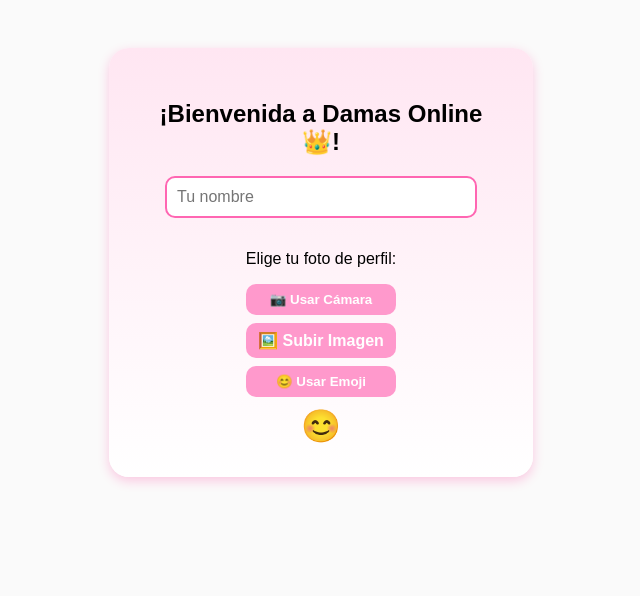
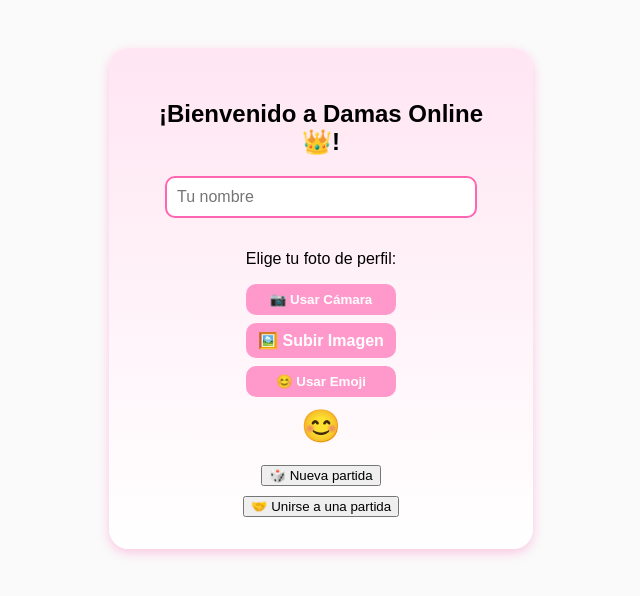
Before and after one commit to odeado/damas-online, a React (Vite) app: page / in a window 1280 px wide. Shown: the top 596 px of the page, without its empty margins (319-959 px from the left). Built offline with nearby package versions, Linux system fonts and the light colour scheme.

Commit message:
cambios ingreso

```diff
--- a/src/App.jsx
+++ b/src/App.jsx
@@ -274,7 +274,7 @@ useEffect(() => {
 if (!userReady) {
   return (
     <div className="welcome-screen">
-      <h2>¡Bienvenida a Damas Online 👑!</h2>
+      <h2>¡Bienvenido a Damas Online 👑!</h2>
 
       <input
         type="text"
@@ -316,7 +316,6 @@ if (!userReady) {
               if (file) {
                 const url = URL.createObjectURL(file);
                 setAvatar(url);
-                if (playerName.trim()) setUserReady(true); // 👈 pasa al menú
               }
             }}
             style={{ display: "none" }}
@@ -329,7 +328,6 @@ if (!userReady) {
             const emojis = ["😊", "😎", "🤩", "😺", "👻", "🤖", "🦊", "🐵"];
             const random = emojis[Math.floor(Math.random() * emojis.length)];
             setAvatar(random);
-            if (playerName.trim()) setUserReady(true); // 👈 pasa al menú
           }}
         >
           😊 Usar Emoji
@@ -355,7 +353,6 @@ if (!userReady) {
                 ctx.drawImage(video, 0, 0, canvas.width, canvas.height);
                 const imageUrl = canvas.toDataURL("image/png");
                 setAvatar(imageUrl);
-                if (playerName.trim()) setUserReady(true); // 👈 pasa al menú
                 document.getElementById("contenedor-camara").style.display = "none";
                 video.srcObject.getTracks().forEach((track) => track.stop());
               }}
@@ -383,6 +380,37 @@ if (!userReady) {
         ) : (
           <span className="avatar">{avatar}</span>
         )}
+      </div>
+
+      {/* 🎮 Botones del menú principal */}
+      <div className="menu" style={{ marginTop: "20px" }}>
+        <button
+          onClick={() => {
+            if (!playerName.trim()) {
+              alert("Ingresa tu nombre antes de continuar");
+              return;
+            }
+            createRoom();
+            setUserReady(true);
+          }}
+          className="btn"
+        >
+          🎲 Nueva partida
+        </button>
+
+        <button
+          onClick={() => {
+            if (!playerName.trim()) {
+              alert("Ingresa tu nombre antes de continuar");
+              return;
+            }
+            joinRoom();
+            setUserReady(true);
+          }}
+          className="btn"
+        >
+          🤝 Unirse a una partida
+        </button>
       </div>
     </div>
   );
```
